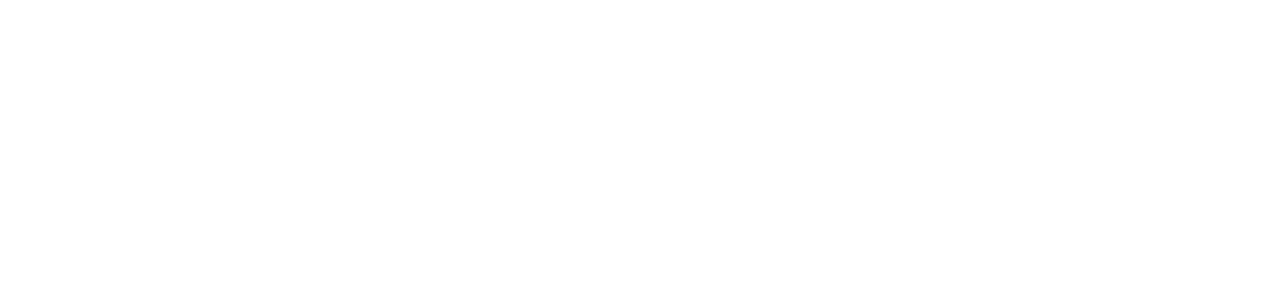
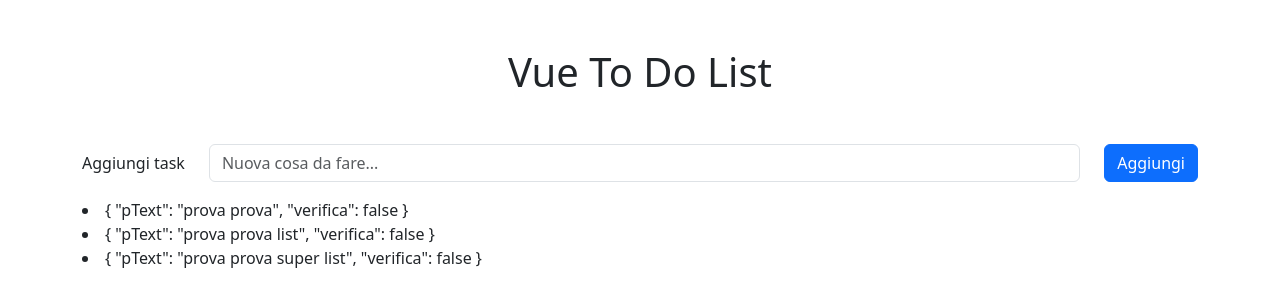
Before and after one commit to MaionePietro/vue-todolist, a plain HTML site: page index.html in a window 1280 px wide. Drawn offline with nearby package versions, Linux system fonts and the light colour scheme.

Commit message:
FEAT container + object

```diff
--- a/index.html
+++ b/index.html
@@ -9,7 +9,36 @@
     <link href="https://cdn.jsdelivr.net/npm/bootstrap@5.3.0-alpha1/dist/css/bootstrap.min.css" rel="stylesheet" integrity="sha384-GLhlTQ8iRABdZLl6O3oVMWSktQOp6b7In1Zl3/Jr59b6EGGoI1aFkw7cmDA6j6gD" crossorigin="anonymous">
 </head>
 <body>
+    <div id="app">
 
+        <div class="container">
+            <h1 class="text-center my-5">Vue To Do List</h1>
+        </div>
+
+        <div class="container">
+            <div class="mb-3 row">
+                <label for="inputPassword" class="col-auto col-form-label">Aggiungi task</label>
+                <div class="col">
+                    <input
+                        type="text"
+                        class="form-control"
+                        id="inputPassword"
+                        placeholder="Nuova cosa da fare..."
+                        v-model="inputValue"
+                    />
+                </div>
+                <div class="col-auto">
+                    <button @click="addTask" class="btn btn-primary">Aggiungi</button>
+                </div>
+            </div>
+        </div>
+
+        <div class="container">
+            <li v-for="(pText, index) in mytask ">
+                {{pText}}
+            </li>
+        </div>
+    </div>
     <script src="./js/app.js"></script>
 </body>
 </html>
--- a/js/app.js
+++ b/js/app.js
@@ -0,0 +1,31 @@
+const { createApp } = Vue
+
+      createApp({
+        data() {
+          return {
+            mytask: [
+				{
+					pText: 'prova prova',
+					verifica: false,
+				},
+                {
+					pText: 'prova prova list',
+					verifica: false,
+				},
+                {
+					pText: 'prova prova super list',
+					verifica: false,
+				}
+			],
+            inputValue: '',
+          }
+        },
+        methods: {
+            addTask() {
+
+            },
+            removeTask() {
+
+            },
+        },
+      }).mount('#app')
```
